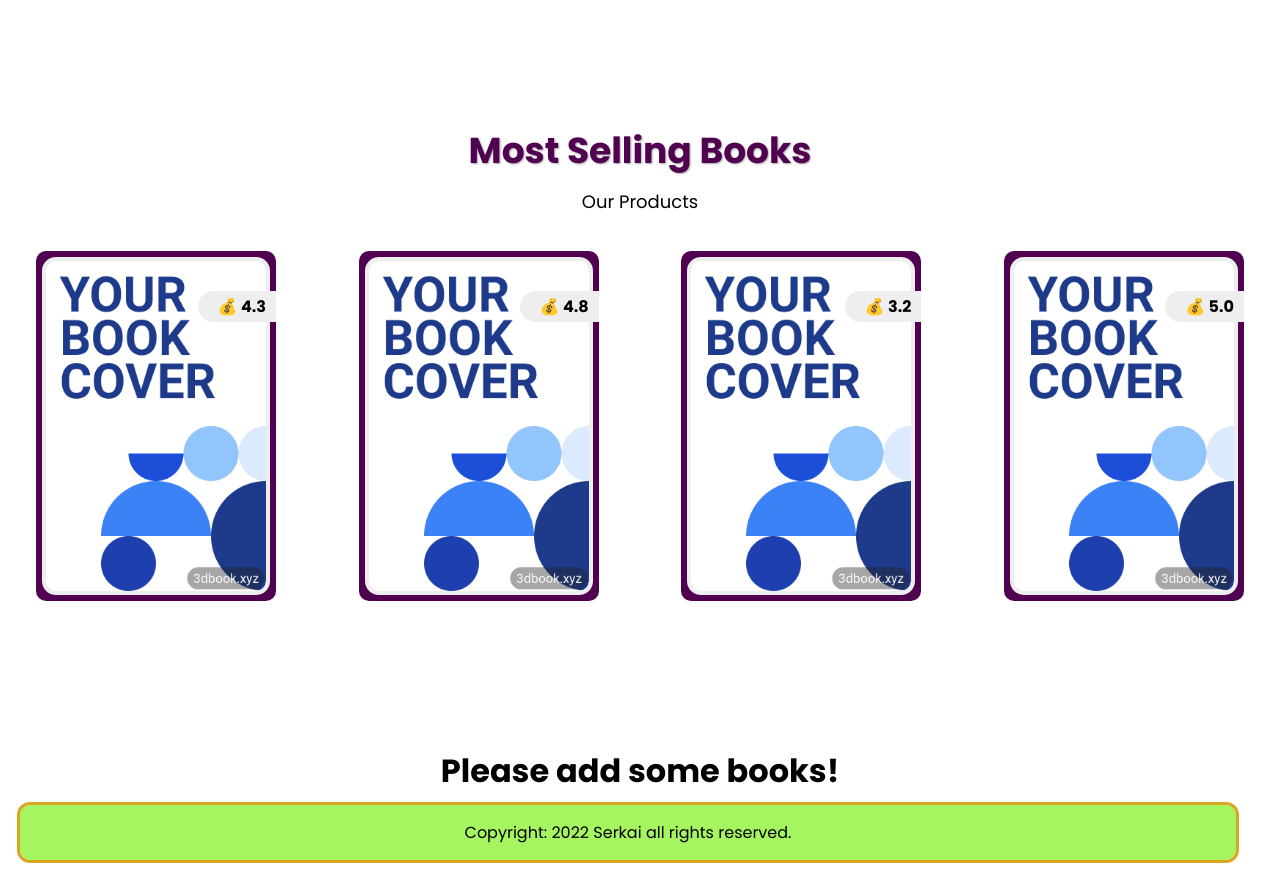
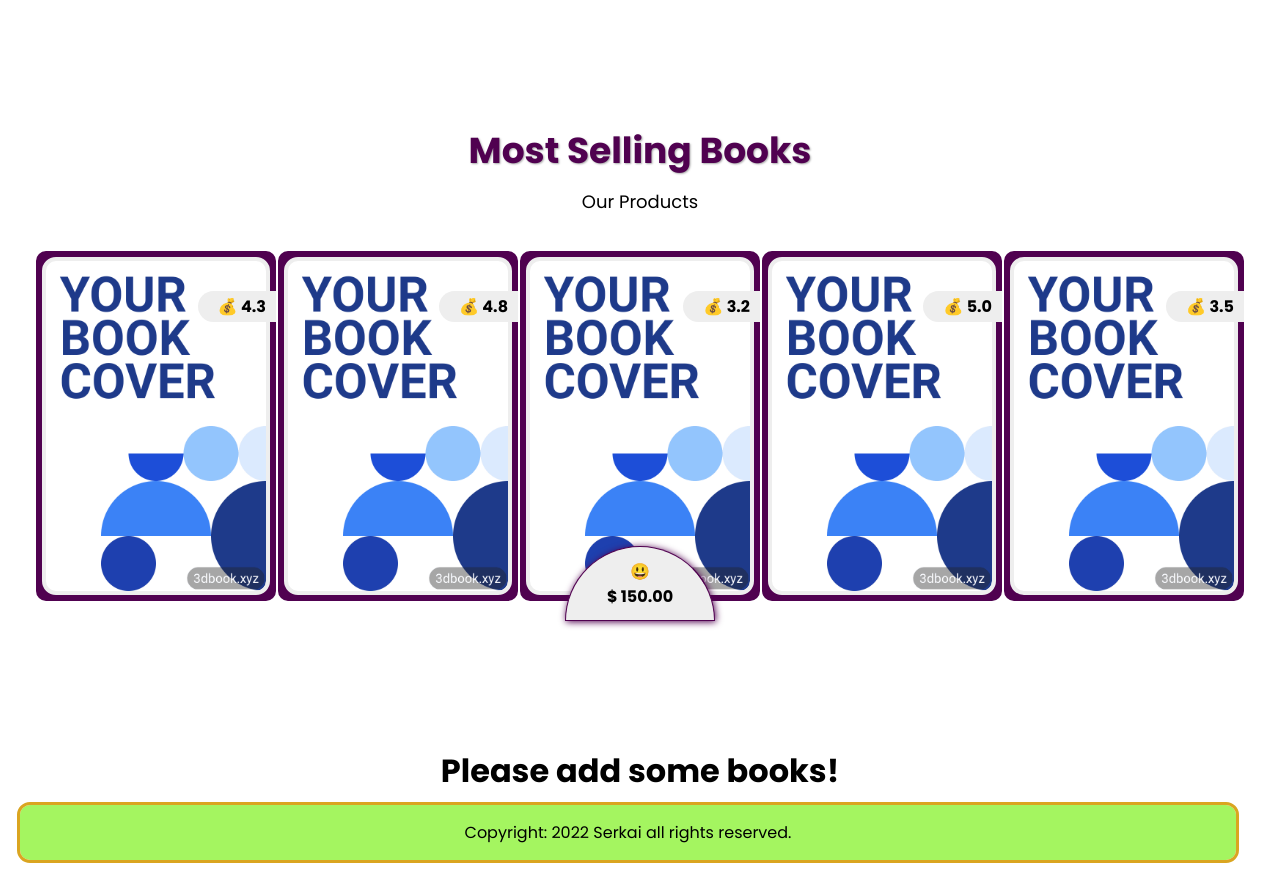
Before and after one commit to HabibPayenda/awesomeBooks, a website: page index.html in a window 1280 px wide. Shown: the part 1220-2090 px from the top of the page. Drawn offline with Linux system fonts and the light colour scheme.

Commit message:
Adds total price for top sells

```diff
--- a/index.html
+++ b/index.html
@@ -128,6 +128,16 @@
           </div>
           <img src="./src/images/book.png" alt="book image" class="topSellsCardImage">
         </div>
+        <div class="topSellsCard">
+          <div class="priceContainer">
+            <p class="price">💰 3.5</p>
+          </div>
+          <img src="./src/images/book.png" alt="book image" class="topSellsCardImage">
+        </div>
+      </div>
+      <div class="topSellsTotalPriceContainer">
+        <p class="topSellsTotalPriceEmoji">😃</p>
+        <p class="topSellsTotalPriceValue">$ 150.00</p>
       </div>
     </div>
   </section>
--- a/src/stylesheets/style.css
+++ b/src/stylesheets/style.css
@@ -387,6 +387,7 @@ body {
   justify-content: center;
   width: 100%;
   gap: 36px;
+  position: relative;
 }
 
 .topSellsCardsContainer {
@@ -428,6 +429,22 @@ body {
   border-radius: 10px;
   overflow: hidden;
   outline: solid 4px #eee;
+}
+
+.topSellsTotalPriceContainer {
+  display: flex;
+  width: 150px;
+  height: 75px;
+  flex-direction: column;
+  align-items: center;
+  justify-content: center;
+  background-color: #eee;
+  border-radius: 75px 75px 0 0;
+  box-shadow: 1px 1px 7px rgb(80, 1, 80);
+  border: solid 0.5px rgb(80, 1, 80);
+  position: absolute;
+  bottom: -20px;
+  font-weight: bold;
 }
 
 .main {
```
